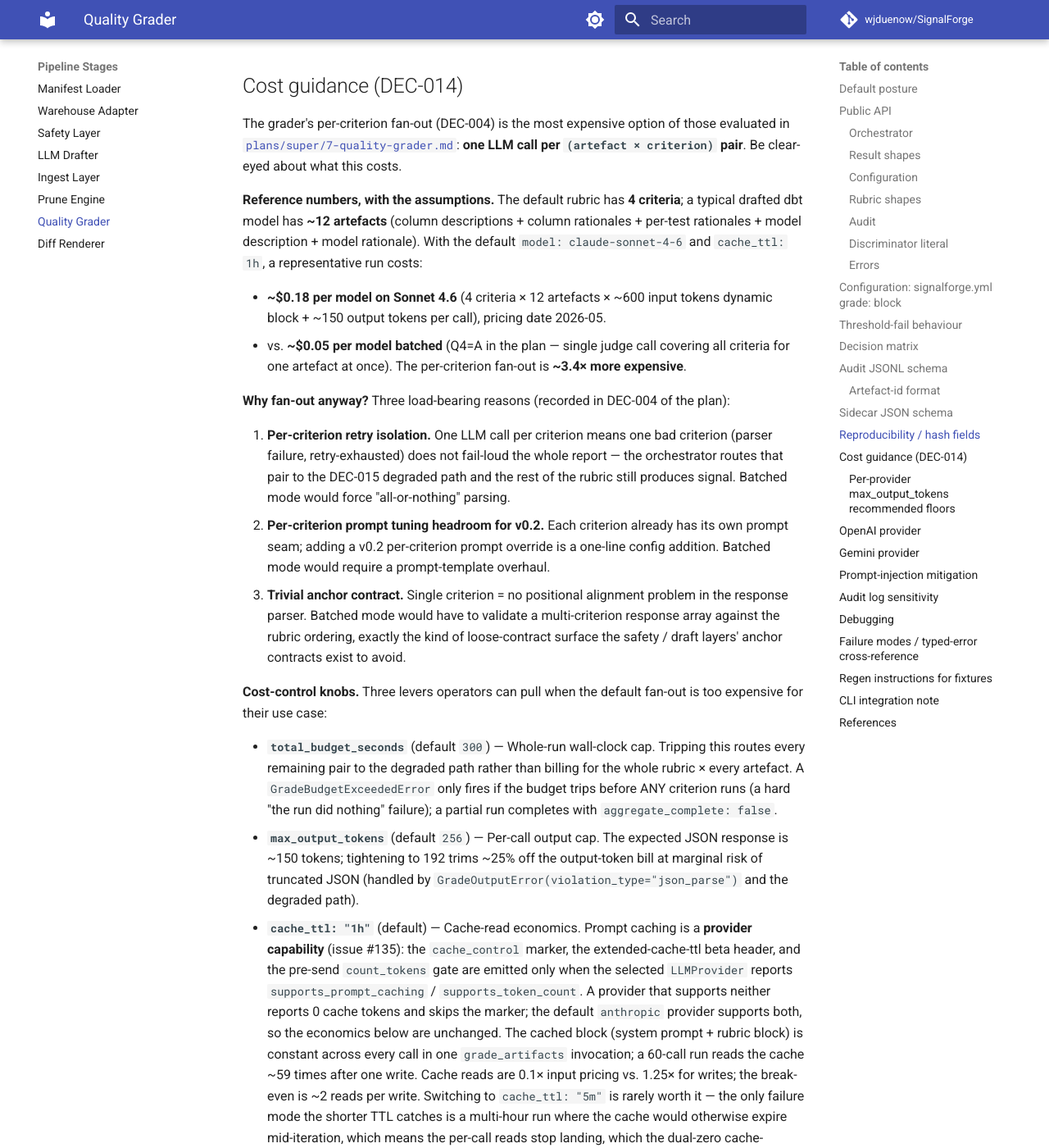
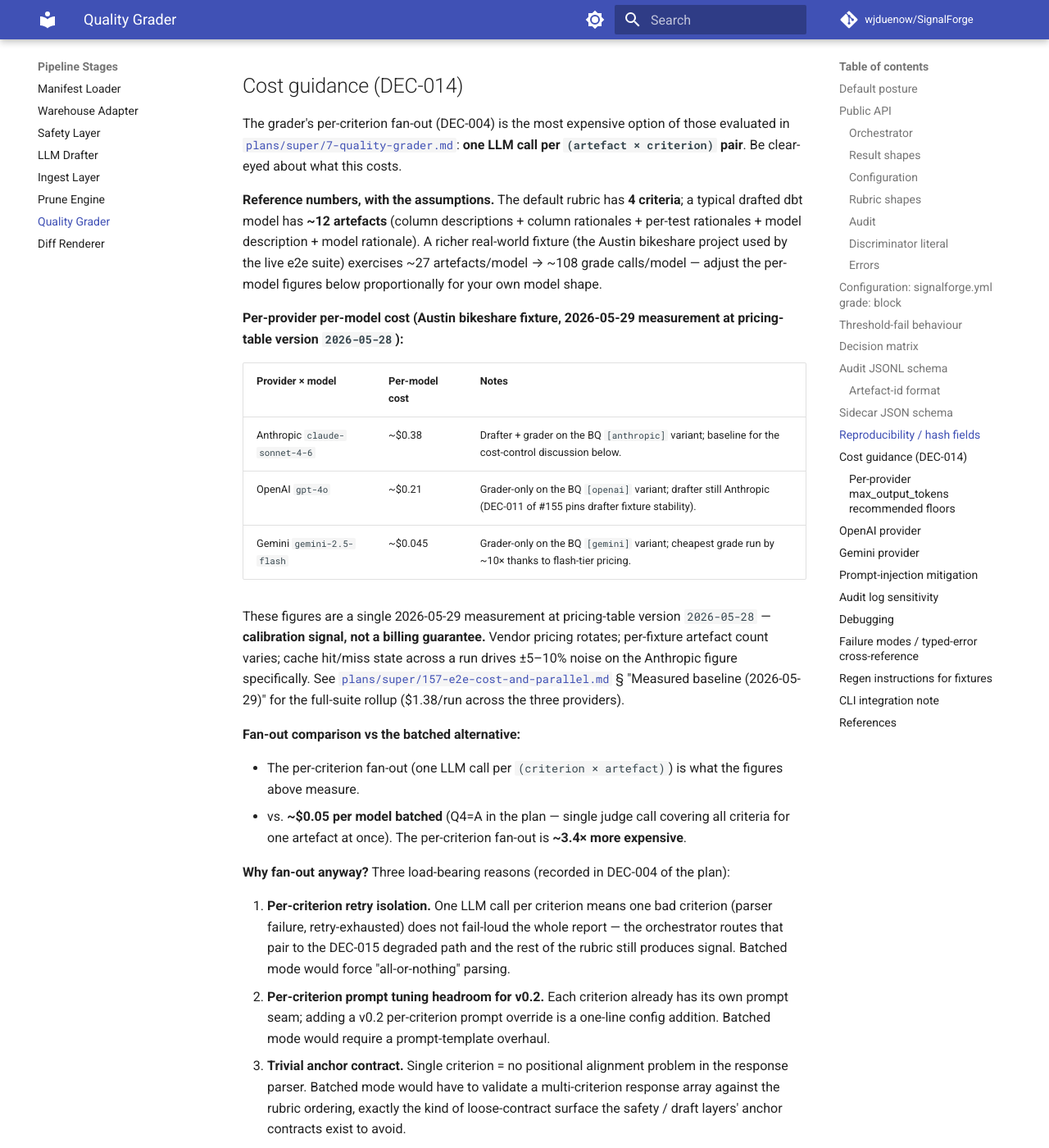
Before and after one commit to wjduenow/SignalForge, an MkDocs documentation site: the page built from docs/grade-ops.md, in a window 1280 px wide and 1400 px high, scrolled down 12909 px. Shown: the whole window at 82% size. Built offline with MkDocs 1.6.1 and Material for MkDocs 9.7.7, drawn with Linux system fonts in a browser that asks for light colours; comment, search, counter and statistics services are not loaded.

Commit message:
bd_1-scaffolding-e1a.6: lift measured baseline into 3 doc surfaces
Replaces the stale $0.30/full-suite figure across
plans/super/155-...md DEC-010 + the architecture-review row,
CONTRIBUTING.md § "Live e2e suite", and docs/grade-ops.md
§ Cost guidance. New 3-row per-provider table in grade-ops:
Anthropic ~$0.38/model, OpenAI ~$0.21, Gemini ~$0.045.
Each surface carries the date-stamp + PRICE_TABLE_VERSION +
"calibration signal, not a billing guarantee" framing.

Parity gate extended to pin 2026-05-28 across all three
surfaces; planted-violation self-check passes.

Refs #157.

Co-Authored-By: Claude Opus 4.7 (1M context) <noreply@anthropic.com>

```diff
--- a/docs/grade-ops.md
+++ b/docs/grade-ops.md
@@ -433,12 +433,33 @@ what this costs.
 **Reference numbers, with the assumptions.** The default rubric has
 **4 criteria**; a typical drafted dbt model has **~12 artefacts**
 (column descriptions + column rationales + per-test rationales + model
-description + model rationale). With the default `model:
-claude-sonnet-4-6` and `cache_ttl: 1h`, a representative run costs:
+description + model rationale). A richer real-world fixture (the
+Austin bikeshare project used by the live e2e suite) exercises ~27
+artefacts/model → ~108 grade calls/model — adjust the per-model figures
+below proportionally for your own model shape.
 
-- **~$0.18 per model on Sonnet 4.6** (4 criteria × 12 artefacts × ~600
-  input tokens dynamic block + ~150 output tokens per call), pricing
-  date 2026-05.
+**Per-provider per-model cost (Austin bikeshare fixture, 2026-05-29
+measurement at pricing-table version `2026-05-28`):**
+
+| Provider × model                | Per-model cost | Notes                                                                                                            |
+|---------------------------------|----------------|------------------------------------------------------------------------------------------------------------------|
+| Anthropic `claude-sonnet-4-6`   | ~$0.38         | Drafter + grader on the BQ `[anthropic]` variant; baseline for the cost-control discussion below.                |
+| OpenAI `gpt-4o`                 | ~$0.21         | Grader-only on the BQ `[openai]` variant; drafter still Anthropic (DEC-011 of #155 pins drafter fixture stability). |
+| Gemini `gemini-2.5-flash`       | ~$0.045        | Grader-only on the BQ `[gemini]` variant; cheapest grade run by ~10× thanks to flash-tier pricing.               |
+
+These figures are a single 2026-05-29 measurement at pricing-table
+version `2026-05-28` — **calibration signal, not a billing guarantee.**
+Vendor pricing rotates; per-fixture artefact count varies; cache hit/miss
+state across a run drives ±5–10% noise on the Anthropic figure
+specifically. See
+[`plans/super/157-e2e-cost-and-parallel.md`](../plans/super/157-e2e-cost-and-parallel.md)
+§ "Measured baseline (2026-05-29)" for the full-suite rollup
+($1.38/run across the three providers).
+
+**Fan-out comparison vs the batched alternative:**
+
+- The per-criterion fan-out (one LLM call per `(criterion × artefact)`)
+  is what the figures above measure.
 - vs. **~$0.05 per model batched** (Q4=A in the plan — single judge
   call covering all criteria for one artefact at once). The
   per-criterion fan-out is **~3.4× more expensive**.
```
Also changed, not shown: CONTRIBUTING.md (+20 -7 lines), plans/super/155-gemini-truncation-e2e-gap.md (+3 -3 lines), 1 other file.
